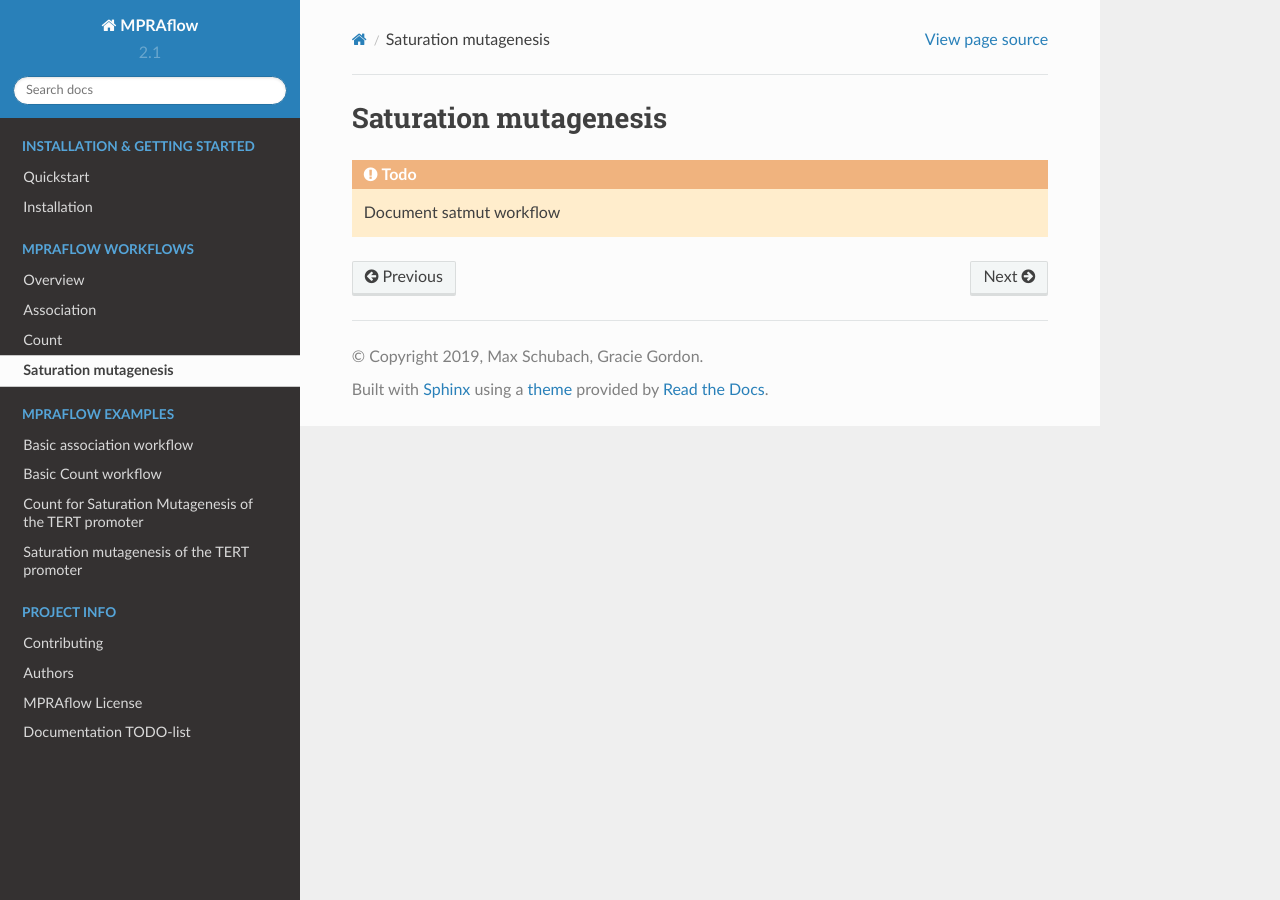
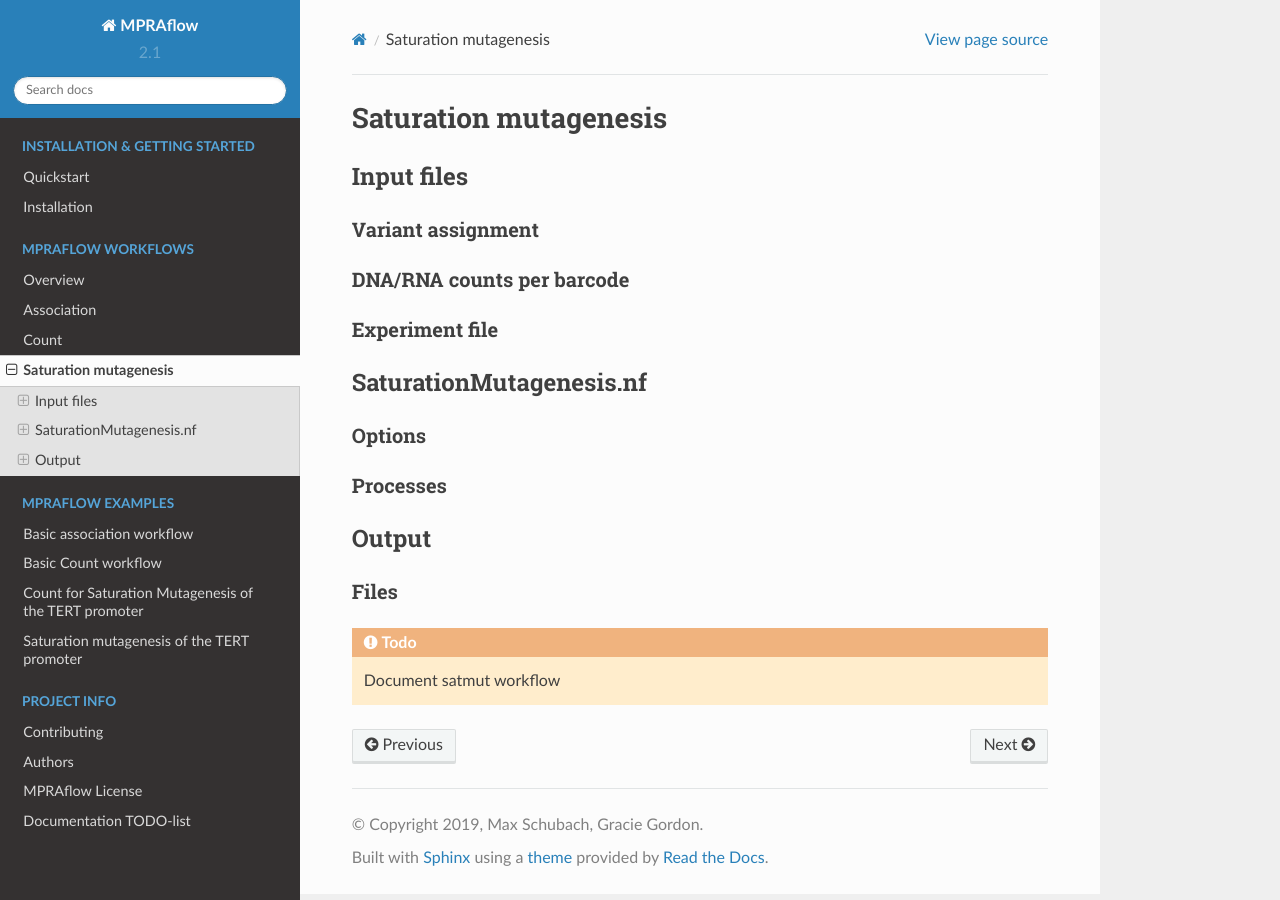
Before and after one commit to shendurelab/MPRAflow, a Sphinx documentation site: the page built from docs/saturation_mutagenesis.rst, in a window 1280 px wide. Built offline with Sphinx 7.4.7 and the Read the Docs theme 2.0.0, drawn with Linux system fonts in a browser that asks for light colours; formulas are drawn with MathJax 3; pages that are not in the unit, such as notebooks, are missing from menus.

Commit message:
sat mut scaffold

```diff
--- a/docs/saturation_mutagenesis.rst
+++ b/docs/saturation_mutagenesis.rst
@@ -5,6 +5,33 @@ Saturation mutagenesis
 ================================
 
 
+Input files
+===============
+
+Variant assignment
+--------------------
+
+DNA/RNA counts per barcode
+-------------------------------
+
+Experiment file
+---------------------
+
+
+SaturationMutagenesis.nf
+============================
+
+Options
+---------------
+
+Processes
+-------------
+
+Output
+==========
+
+Files
+-------------
 
 
 .. todo::
```
